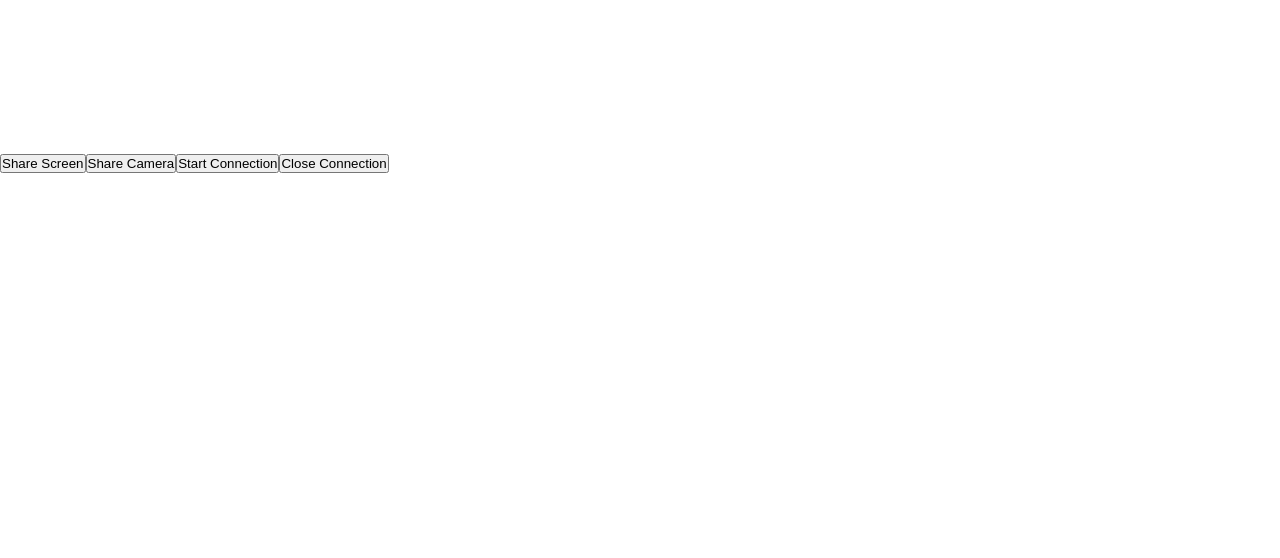
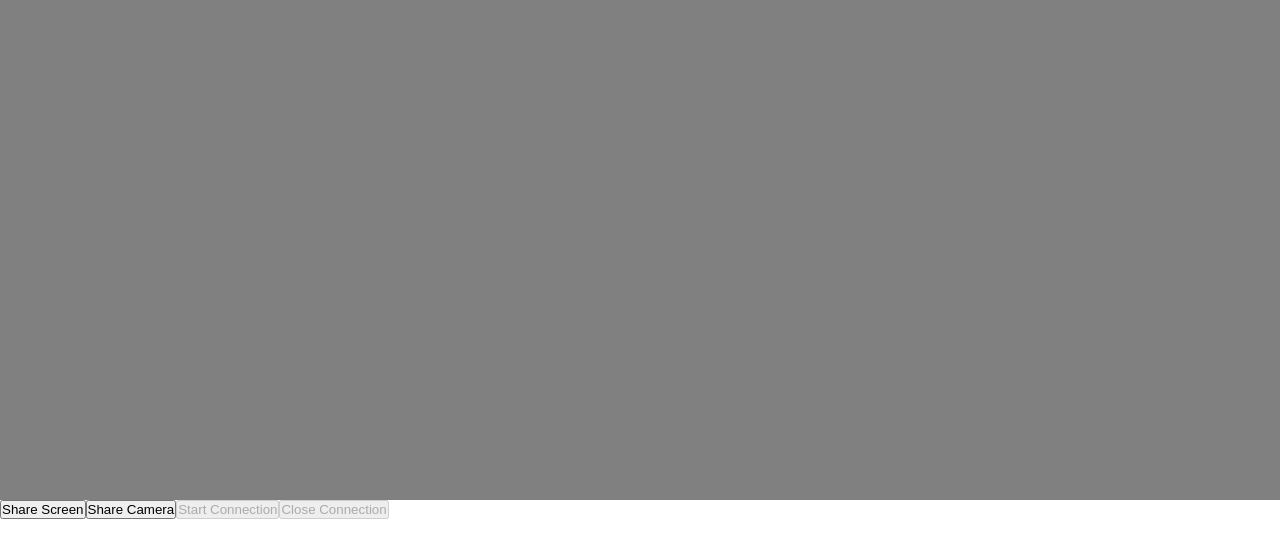
Before and after one commit to xiaohai-huang/learning, a React (Create React App) app in the folder client/: page /master/1 in a window 1280 px wide. Shown: the top 558 px of the page. Built offline with nearby package versions, Linux system fonts and the light colour scheme; no server answers.

Commit message:
feat: handle late join situation

```diff
--- a/client/src/routes/master.tsx
+++ b/client/src/routes/master.tsx
@@ -13,6 +13,7 @@ function Master() {
   const [localStream, setLocalStream] = useState<MediaStream | null>(null);
   const [connection, setConnection] = useState<RTCPeerConnection | null>(null);
   const [sender, setSender] = useState<RTCRtpSender | null>(null);
+  const [connecting, setConnecting] = useState(false);
 
   const onShareScreen = async () => {
     setStatus({ camera: false, screen: true });
@@ -36,6 +37,7 @@ function Master() {
   };
 
   const onStartConnection = async () => {
+    setConnecting(true);
     const pc = new RTCPeerConnection(WEBRTC_CONNECTION_CONFIG);
     setConnection(pc);
     // send the ICE candidates to the person in the room
@@ -68,23 +70,42 @@ function Master() {
   };
 
   const onCloseConnection = () => {
+    setConnecting(false);
     connection?.close();
     setConnection(null);
     socket?.removeListener("icecandidate");
     socket?.removeListener("answer");
   };
 
+  useEffect(() => {
+    socket?.on("joined", () => {
+      onCloseConnection();
+      onStartConnection();
+    });
+    return () => {
+      socket?.removeListener("joined");
+    };
+    // eslint-disable-next-line
+  }, [connection, socket]);
+
   // enable switch between screen and camera
   useEffect(() => {
-    if (videoRef.current) videoRef.current.srcObject = localStream;
+    // @ts-ignore
+    if (videoRef.current && videoRef.current.srcObject?.id !== localStream?.id)
+      videoRef.current.srcObject = localStream;
     const videoTrack = localStream?.getVideoTracks()[0];
     if (sender && videoTrack) sender.replaceTrack(videoTrack);
-  }, [localStream, connection, sender]);
+  }, [localStream, sender]);
 
   return (
     <main>
-      <section>
-        <video ref={videoRef} autoPlay playsInline />
+      <section style={{ width: "100%", height: "500px" }}>
+        <video
+          style={{ backgroundColor: "gray", width: "100%", height: "100%" }}
+          ref={videoRef}
+          autoPlay
+          playsInline
+        />
       </section>
       <button disabled={status.screen} onClick={onShareScreen}>
         Share Screen
@@ -92,8 +113,12 @@ function Master() {
       <button disabled={status.camera} onClick={onShareCamera}>
         Share Camera
       </button>
-      <button onClick={onStartConnection}>Start Connection</button>
-      <button onClick={onCloseConnection}>Close Connection</button>
+      <button onClick={onStartConnection} disabled={!localStream || connecting}>
+        Start Connection
+      </button>
+      <button onClick={onCloseConnection} disabled={!connection || !connecting}>
+        Close Connection
+      </button>
     </main>
   );
 }
--- a/client/src/types/socket.io.d.ts
+++ b/client/src/types/socket.io.d.ts
@@ -5,6 +5,7 @@ export interface ServerToClientEvents {
   answer: (answer: RTCSessionDescriptionInit) => void;
   icecandidate: (candidate: RTCIceCandidate | null | undefined) => void;
   offer: (offer: RTCSessionDescriptionInit) => void;
+  joined: () => void;
 }
 
 export interface ClientToServerEvents {
```
Also changed, not shown: 1 other file (tests, documents, lock files or other folders).
